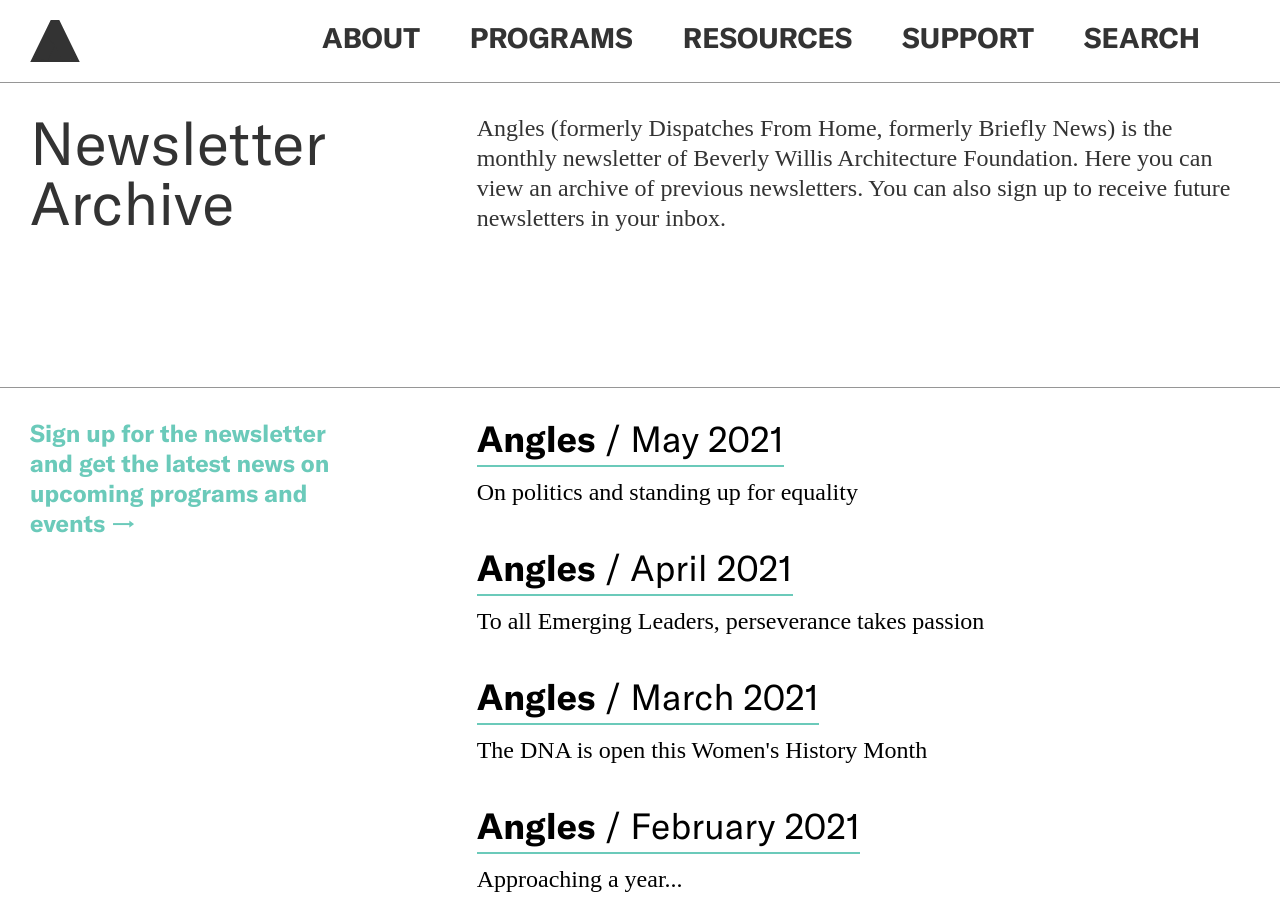
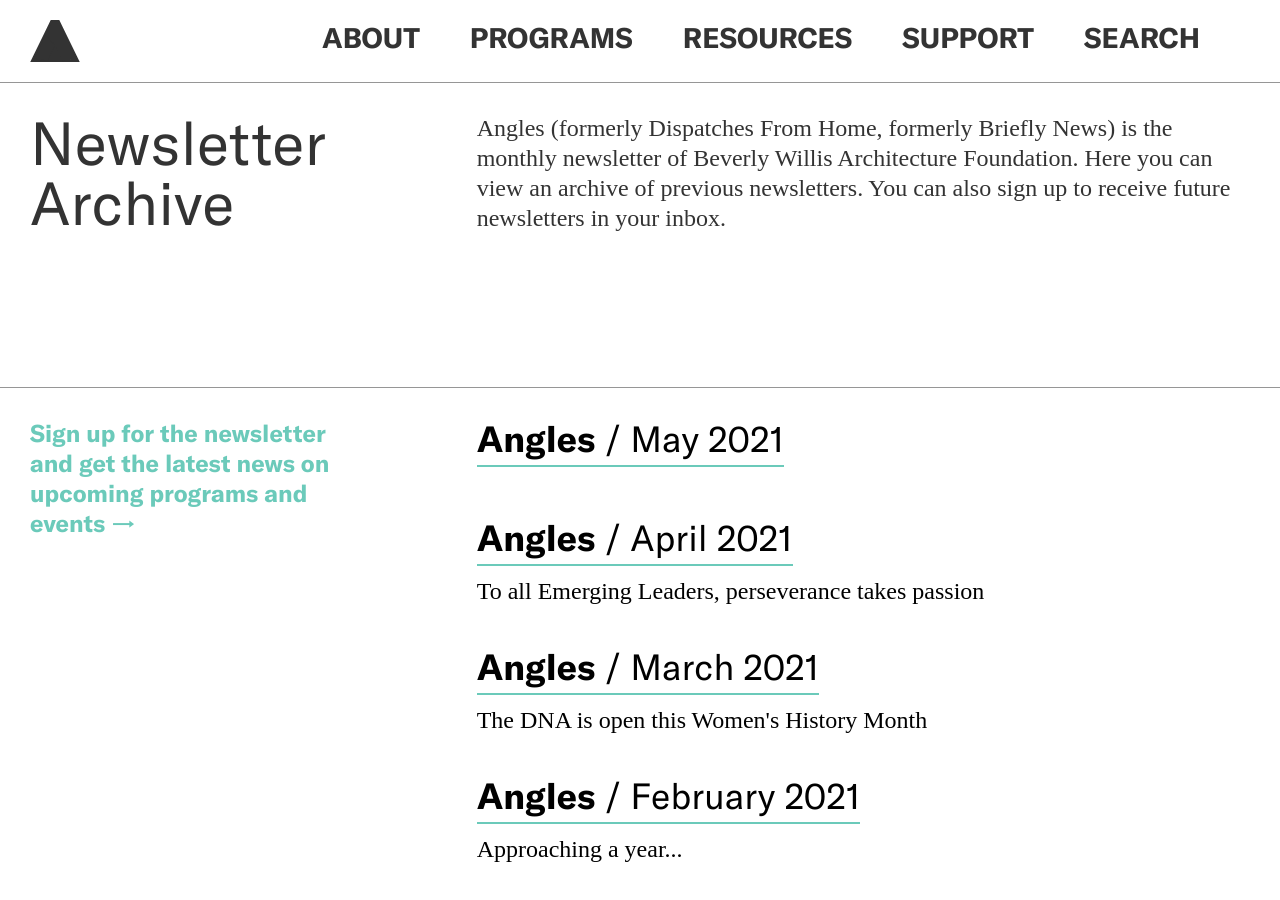
Before and after one commit to jengalas/bwaf-bbw, a Jekyll site: the page built from _resources/newsletter-archive.md, in a window 1280 px wide and 900 px high. Built offline with Jekyll 4.4.1, drawn with Linux system fonts in a browser that asks for light colours; some web fonts are replaced.

Commit message:
Update from Forestry.io Aislinn McNamara updated _resources/newsletter-archive.md

```diff
--- a/_resources/newsletter-archive.md
+++ b/_resources/newsletter-archive.md
@@ -13,7 +13,7 @@
 - title: Angles
   month_year: May 2021
   link: https://mailchi.mp/bwaf/b5rrdu42wi-2995070
-  description: On politics and standing up for equality
+  description: ''
 - title: Angles
   month_year: April 2021
   link: https://mailchi.mp/bwaf/k0man47s2m-2995066
```
